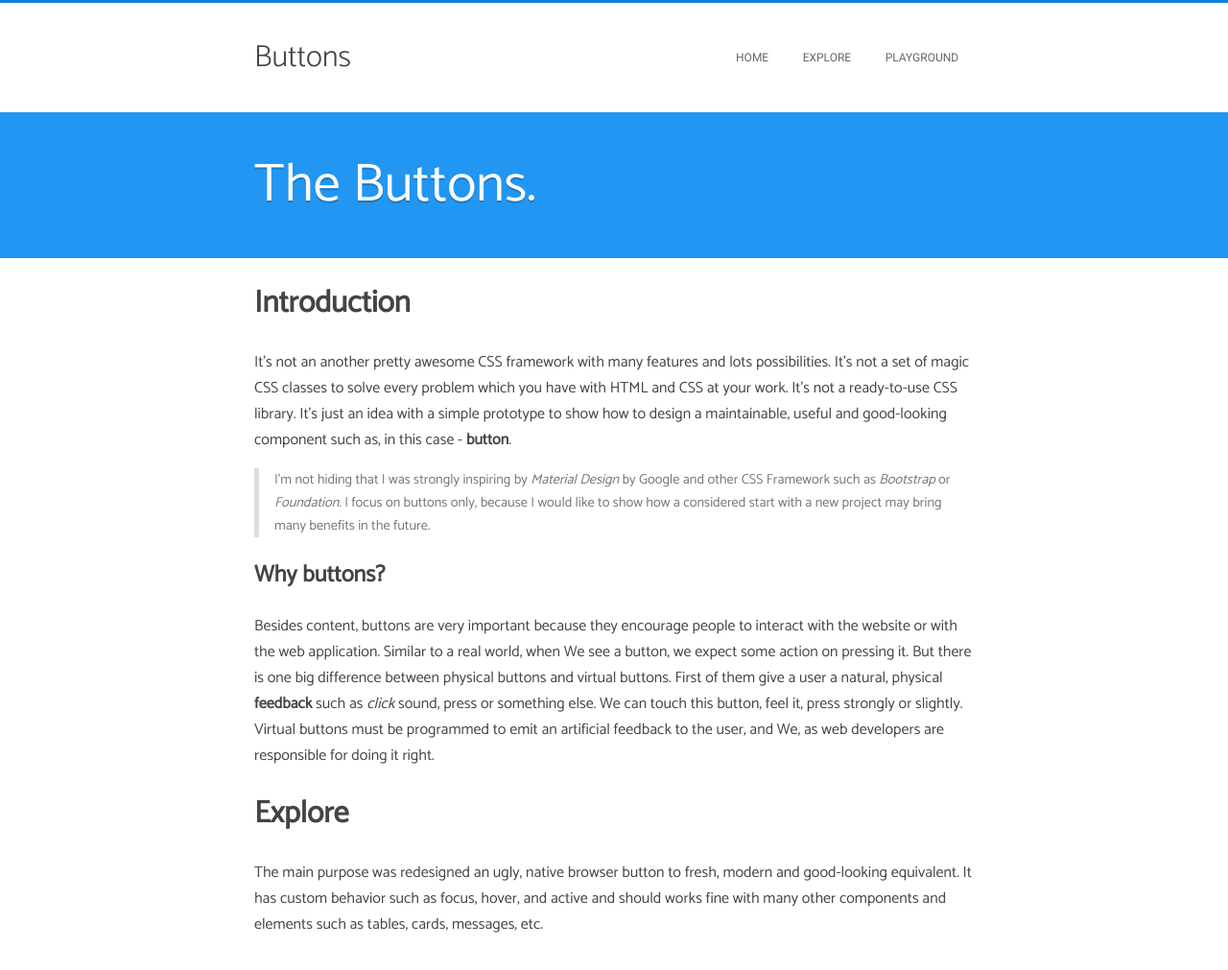
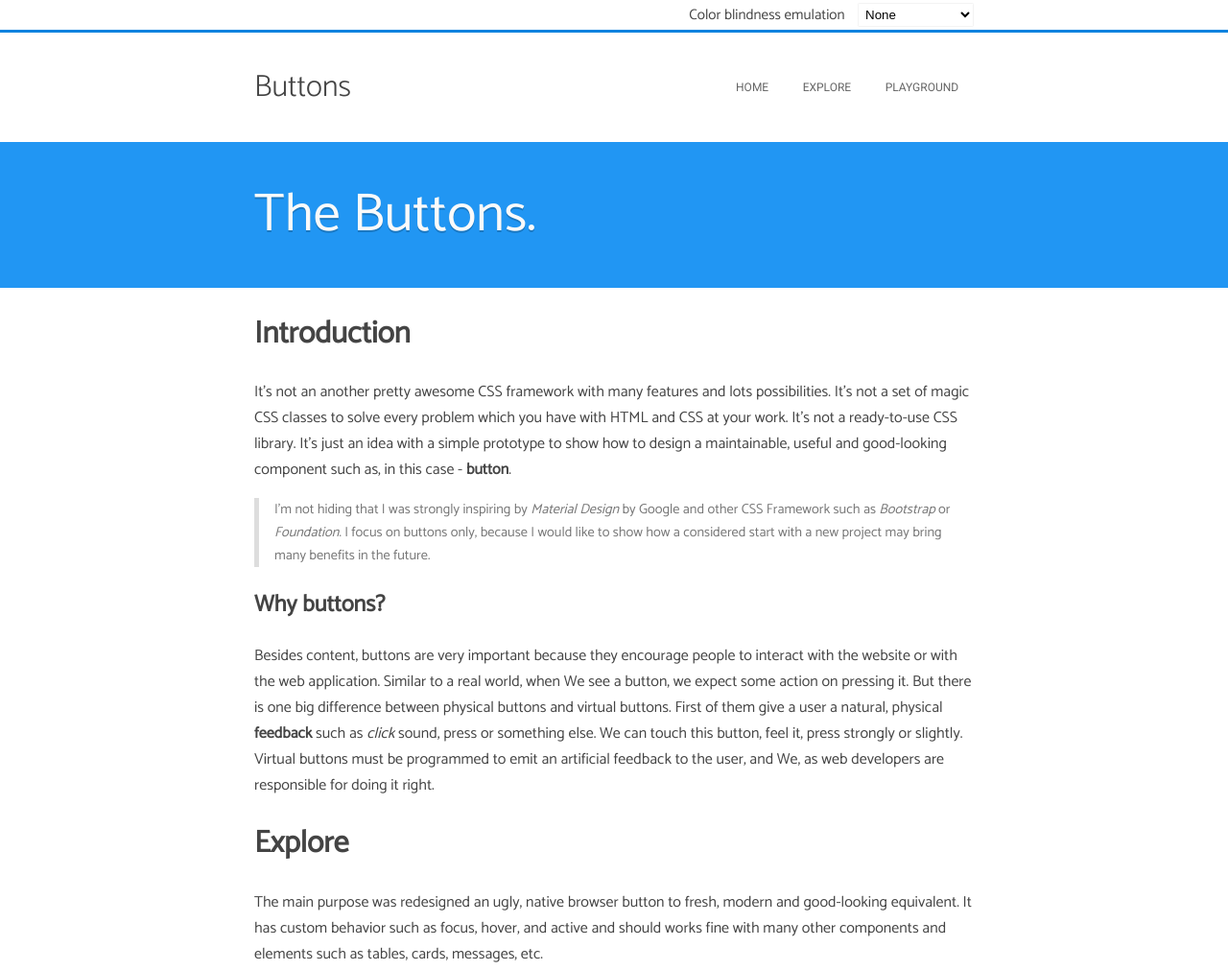
Before and after one commit to skrajewski/the-buttons, a website: page public/index.html in a window 1280 px wide. Shown: the top 1011 px of the page at 96% size. Drawn offline with nearby package versions, Linux system fonts and the light colour scheme; some packages are replaced by stand-ins of ours.

Commit message:
Provide color blindness emulation

```diff
--- a/public/index.html
+++ b/public/index.html
@@ -12,7 +12,23 @@
         <script src="js/main.js"></script>
     </head>
 
-    <body ng-app="app">
+    <body ng-app="app" ng-init="colorBlindness = '';" ng-class="colorBlindness">
+        <section class="header-bar-menu">
+            <div class="container">
+                <label for="colorBlindnessType">Color blindness emulation</label>
+                <select ng-model="colorBlindness" id="colorBlindnessType">
+                    <option value="">None</option>
+                    <option value="filter-protonopia">Protanopia</option>
+                    <option value="filter-protanomaly">Protanomaly</option>
+                    <option value="filter-deuteranopia">Deuteranopia</option>
+                    <option value="filter-deuteranomaly">Deuteranomaly</option>
+                    <option value="filter-tritanopia">Tritanopia</option>
+                    <option value="filter-tritanomaly">Tritanomaly</option>
+                    <option value="filter-achromatopsia">Achromatopsia</option>
+                    <option value="filter-achromatomaly">Achromatomaly</option>
+                </select>
+            </div>
+        </section>
         <ng-include src="'partials/_header.html'"></ng-include>
         <div ui-view></div>
         <ng-include src="'partials/_footer.html'"></ng-include>
--- /dev/null
+++ b/scss/_color-blindness.scss
@@ -0,0 +1,7 @@
+$colorBlindnessTypes: protanopia protanomaly deuteranopia deuteranomaly tritanopia tritanomaly achromatopsia achromatomaly;
+
+@each $type in $colorBlindnessTypes {
+    .filter-#{$type} {
+        filter: url('css/filters.svg##{$type}');
+    }
+}
--- a/scss/style.scss
+++ b/scss/style.scss
@@ -3,6 +3,7 @@
 @import "intro";
 @import "grid";
 @import "helpers";
+@import "color-blindness";
 
 body {
     margin: 0;
@@ -13,10 +14,27 @@ body {
     color: #444;
 }
 
-
-
 .text {
     line-height: 1.5;
+}
+
+.header-bar-menu {
+    text-align: right;
+    padding: 0.2em 0;
+    font-size: 0.95em;
+
+    label {
+        margin-right: 10px;
+    }
+}
+
+select {
+    border: 1px solid #F3F3F3;
+    background: none;
+    padding: 3px;
+    border-radius: 0.1em;
+    display: inline-block;
+    // -webkit-appearance :none;
 }
 
 footer {
@@ -223,7 +241,3 @@ pre {
         color: #fff;
     }
 }
-
-.blind {
-    filter: url('css/filters.svg#protanopia');
-}
```
Also changed, not shown: public/css/style.css.
